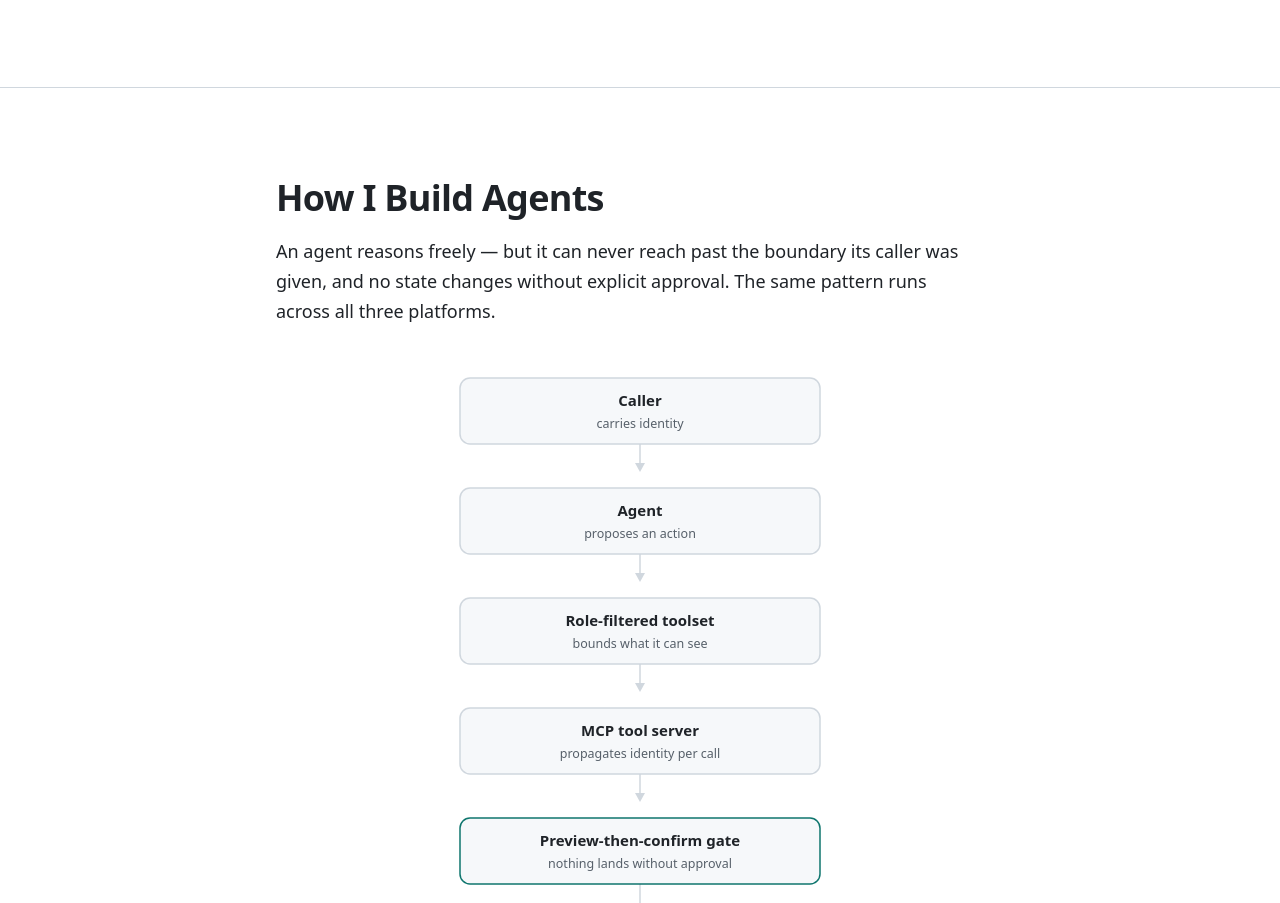
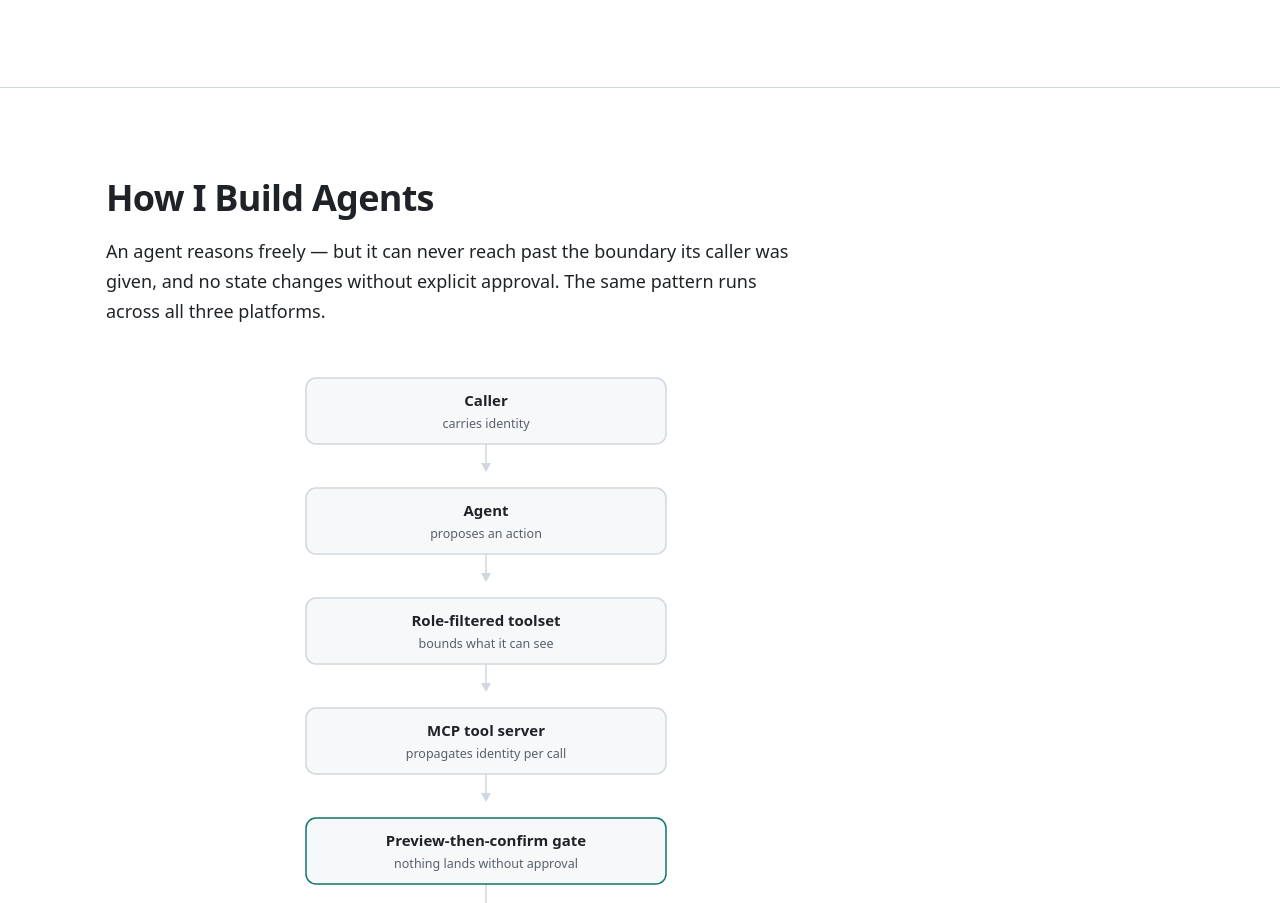
Before and after one commit to DanialAslam04/DanialAslam04.github.io, a plain HTML site: page index.html in a window 1280 px wide. Shown: the part 1897-2800 px from the top of the page. Drawn offline with Linux system fonts and the light colour scheme.

Commit message:
Put every section heading on one left edge
.wrap and .wrap.narrow were both centred at different max-widths, so
section headings alternated between two left edges down the page: 186px
and 356px at 1440, and a 4px near-miss at 768 that reads as a mistake
rather than a choice. Also misaligned at 1920 and 1024, which the
original report did not cover.

Narrow sections now share the wide rail and cap their children instead,
with paragraphs keeping the 68ch reading measure so line length is
unchanged. CSS only.

```diff
--- a/styles.css
+++ b/styles.css
@@ -99,7 +99,14 @@ a:hover { text-decoration-thickness: 2px; }
 }
 
 .wrap { width: 100%; max-width: var(--wrap); margin-inline: auto; padding-inline: 16px; }
-.wrap.narrow { max-width: var(--wrap-narrow); }
+
+/* Narrow sections share the wide sections' left rail instead of being centred
+   independently — two centred wrappers of different widths put section headings
+   on two different left edges (170px apart at 1440, a 4px near-miss at 768).
+   The container keeps the wide rail; its children carry the narrow measure. */
+.wrap.narrow { max-width: var(--wrap); }
+.wrap.narrow > * { max-width: var(--wrap-narrow); }
+.wrap.narrow > p { max-width: var(--measure); }  /* keep the reading measure */
 
 .skip-link {
   position: absolute;
```
